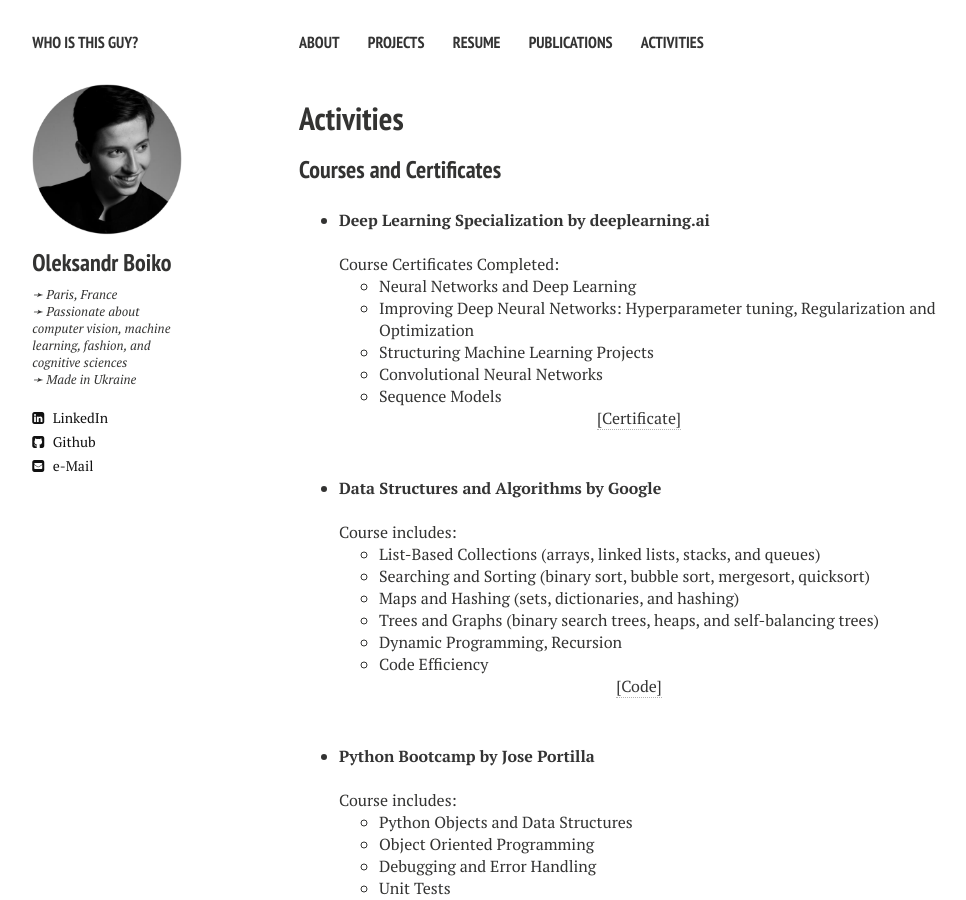
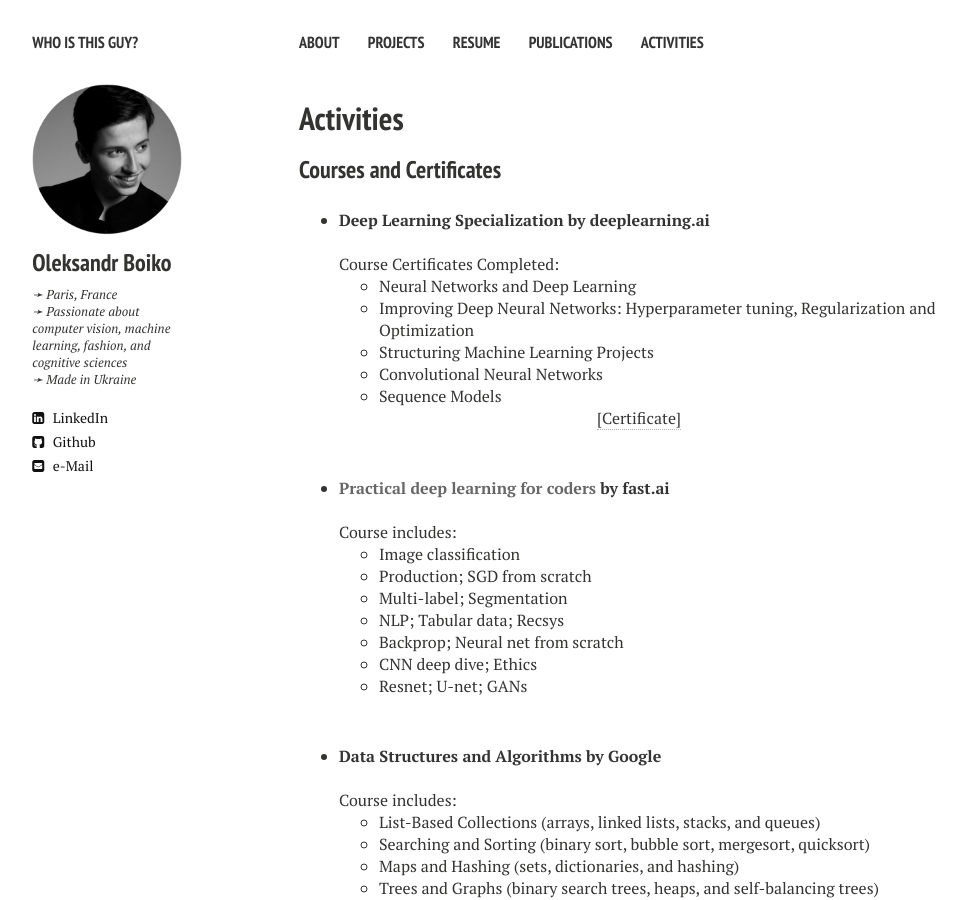
Before and after one commit to alexanch/alexanch.github.io, a Jekyll site: the page built from extracurricular.md, in a window 1280 px wide and 900 px high. Shown: the whole window, without its empty margins (21-987 px from the left). Built offline with Jekyll 4.4.1, drawn with Linux system fonts in a browser that asks for light colours; nearby versions of some CDN libraries.

Commit message:
Update extracurricular.md

```diff
--- a/extracurricular.md
+++ b/extracurricular.md
@@ -17,6 +17,18 @@ comments: false
   * Sequence Models
   <br />
   <p style="text-align: center;"><a href="https://www.coursera.org/account/accomplishments/specialization/FTS4PVUN9DS3">[Certificate]</a></p>
+
+  <br />
+
+* <b>[Practical deep learning for coders]() [by fast.ai](https://course.fast.ai/)</b><br /><br />
+  Course includes:
+   * Image classification
+   * Production; SGD from scratch
+   * Multi-label; Segmentation
+   * NLP; Tabular data; Recsys
+   * Backprop; Neural net from scratch
+   * CNN deep dive; Ethics
+   * Resnet; U-net; GANs
 
   <br />
 
```
